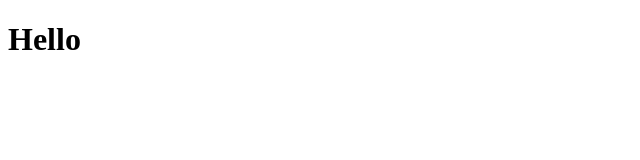
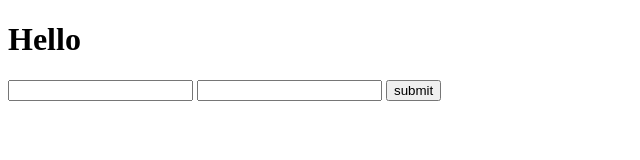
Before and after one commit to davidpozoio/test1-actions, a website: page src/public/index.html in a window 1280 px wide. Shown: the whole page, without its empty margins (0-640 px from the left). Drawn offline with Linux system fonts and the light colour scheme.

Commit message:
New changes in serve

```diff
--- a/src/public/index.html
+++ b/src/public/index.html
@@ -7,5 +7,11 @@
   </head>
   <body>
     <h1>Hello</h1>
+    <form action="">
+      <input type="text" name="" id="" />
+      <input type="text" name="" id="" />
+      <button>submit</button>
+      <script src="./main.js" type="module"></script>
+    </form>
   </body>
 </html>
```
Also changed, not shown: src/public/main.js (added).
